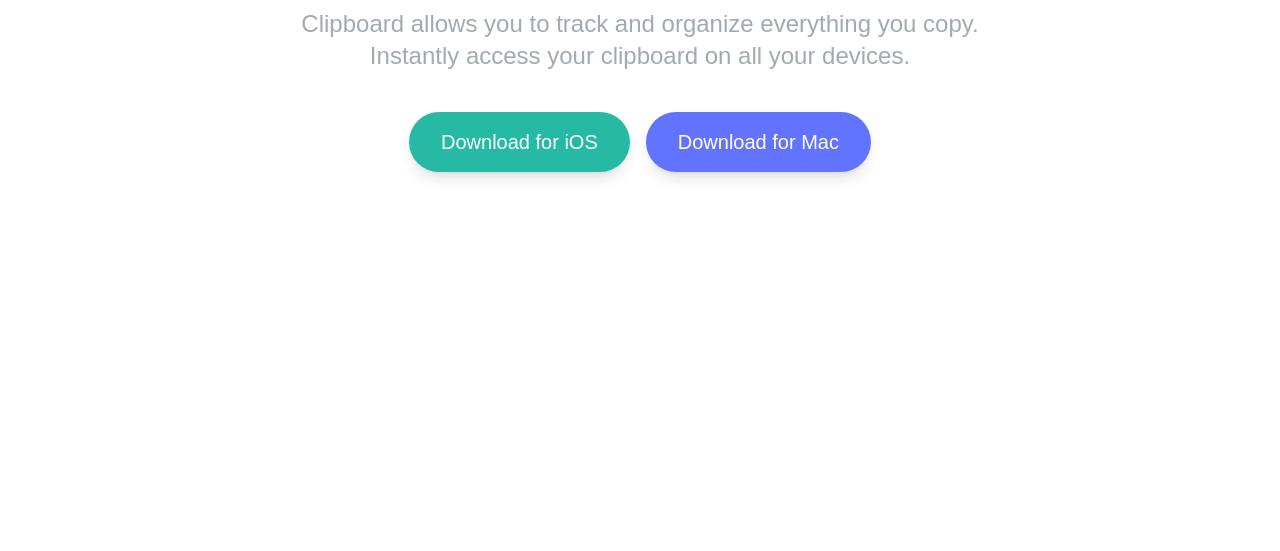
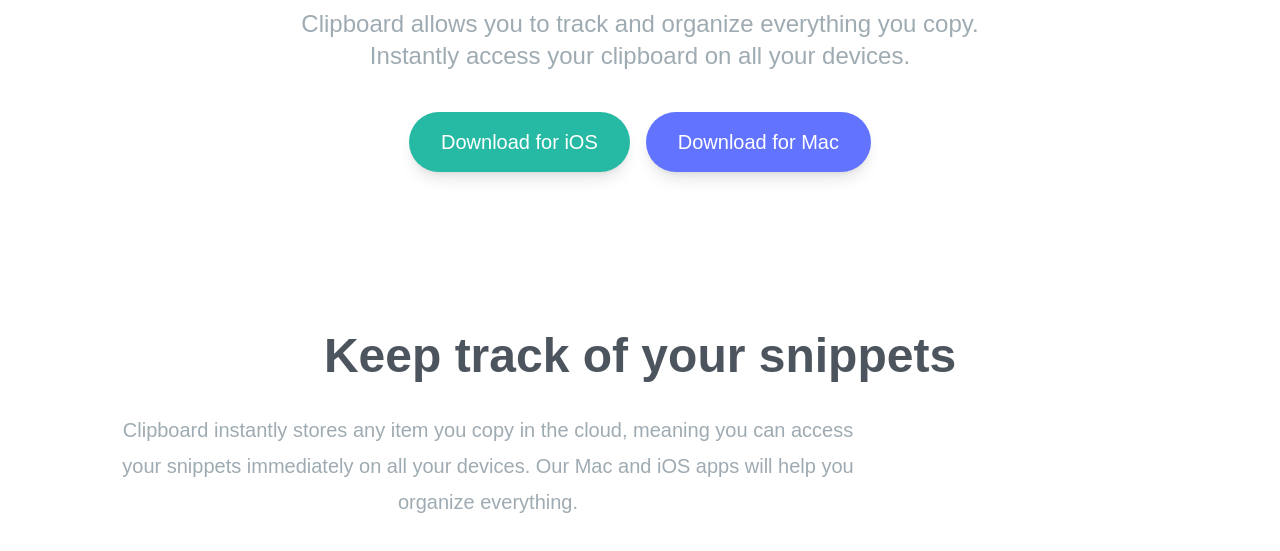
Before and after one commit to Plyavinskiy/clipboard-with-tailwind-css, a website: page index.html in a window 1280 px wide. Shown: the part 389-940 px from the top of the page. Before the commit the page ends 800 px from the top, so only its background shows below. Drawn offline with Linux system fonts and the light colour scheme; a web font is replaced by a local one.

Commit message:
feat: add the Snippets Section

```diff
--- a/index.html
+++ b/index.html
@@ -58,5 +58,21 @@
         </div>
       </div>
     </section>
+
+    <!-- Snippets Section -->
+    <section id="snippets">
+      <div class="max-w-6xl mx-auto text-center my-20 px-10">
+        <h3 class="mb-8 text-4xl font-bold text-darkGrayishBlue md:text-5xl">
+          Keep track of your snippets
+        </h3>
+        <p
+          class="max-w-3xl ms-auto mb-24 text-xl leading-9 text-center text-grayishBlue"
+        >
+          Clipboard instantly stores any item you copy in the cloud, meaning you
+          can access your snippets immediately on all your devices. Our Mac and
+          iOS apps will help you organize everything.
+        </p>
+      </div>
+    </section>
   </body>
 </html>
```
Also changed, not shown: css/style.css.
